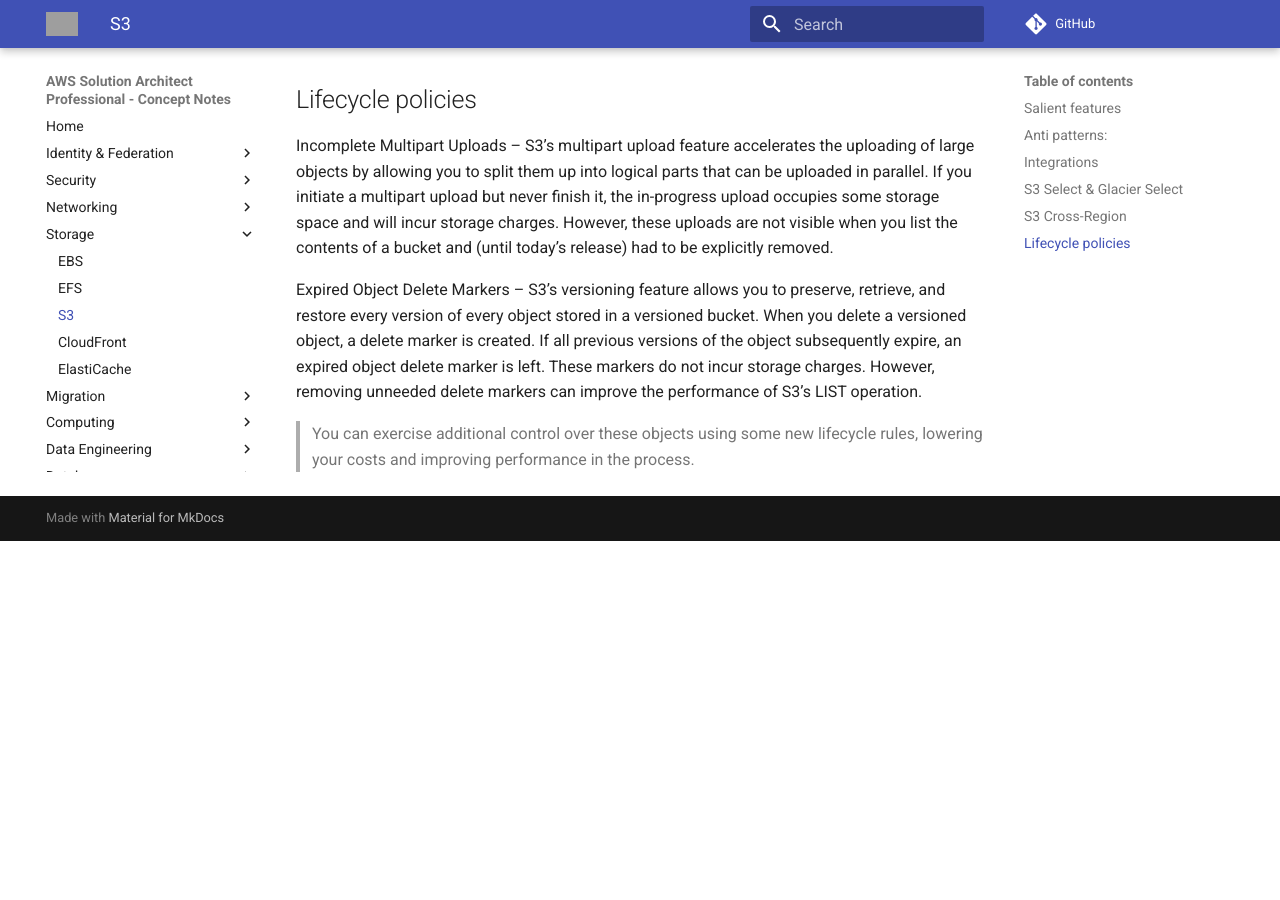
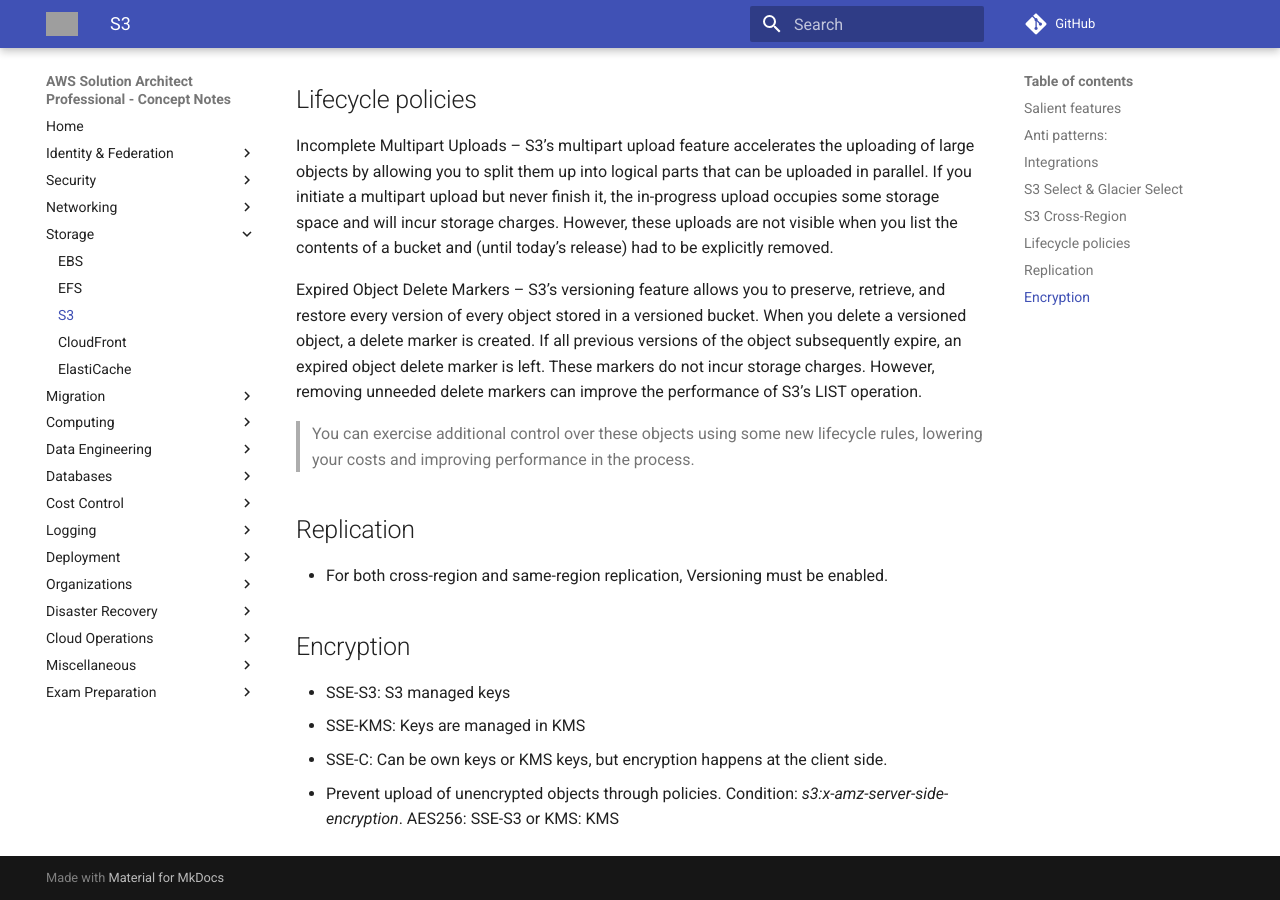
Before and after one commit to jeyabalajis/aws-certified-sa-pro-notes, an MkDocs documentation site: the page built from docs/storage/s3.md, in a window 1280 px wide and 900 px high, scrolled down 1482 px. Built offline with MkDocs 1.6.1 and Material for MkDocs 9.7.7, drawn with Linux system fonts in a browser that asks for light colours; comment, search, counter and statistics services are not loaded; before the commit the page ends 2023 px from its top, so only the background shows below that; grey boxes are pictures that could not be loaded.

Commit message:
Update s3.md

```diff
--- a/docs/storage/s3.md
+++ b/docs/storage/s3.md
@@ -42,3 +42,13 @@
 Expired Object Delete Markers – S3’s versioning feature allows you to preserve, retrieve, and restore every version of every object stored in a versioned bucket. When you delete a versioned object, a delete marker is created. If all previous versions of the object subsequently expire, an expired object delete marker is left. These markers do not incur storage charges. However, removing unneeded delete markers can improve the performance of S3’s LIST operation.
 
 > You can exercise additional control over these objects using some new lifecycle rules, lowering your costs and improving performance in the process.
+
+## Replication
+
+- For both cross-region and same-region replication, Versioning must be enabled.
+
+## Encryption
+- SSE-S3: S3 managed keys
+- SSE-KMS: Keys are managed in KMS
+- SSE-C: Can be own keys or KMS keys, but encryption happens at the client side.
+- Prevent upload of unencrypted objects through policies. Condition: _s3:x-amz-server-side-encryption_. AES256: SSE-S3 or KMS: KMS
```
